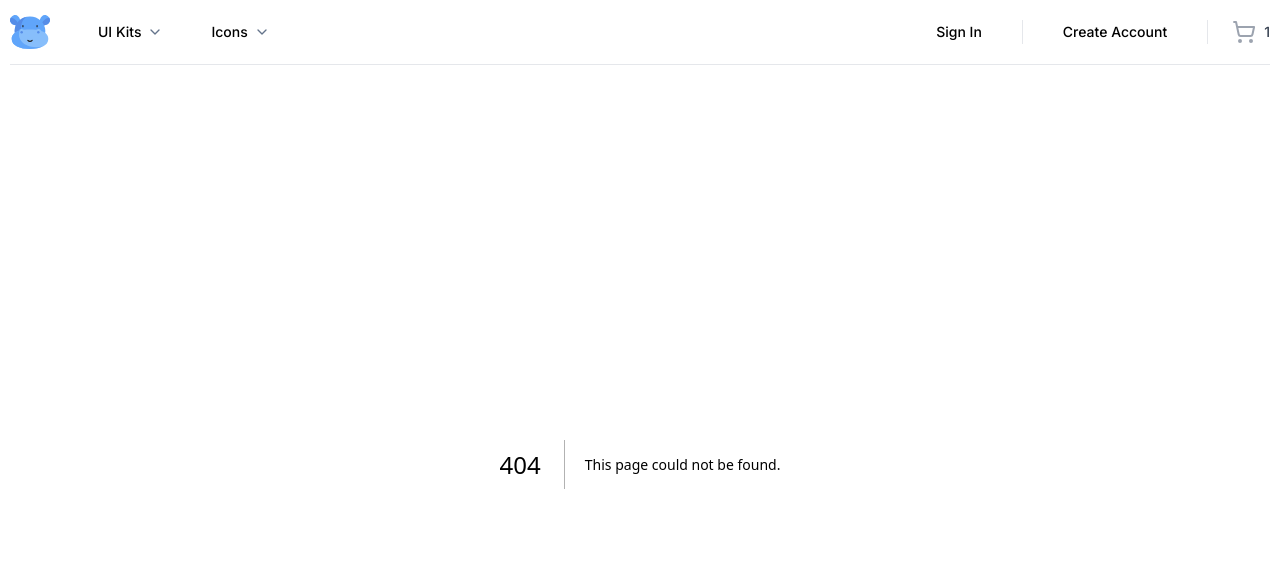
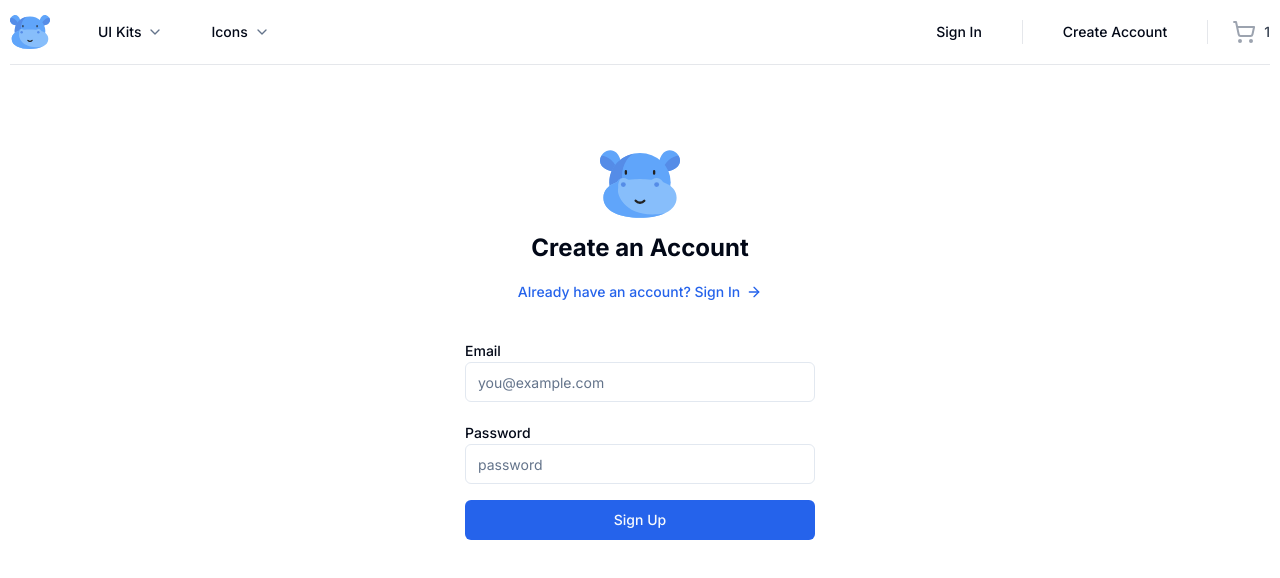
Before and after one commit to medarshanshah/digitalhippo, a Next.js app: page /sign-up in a window 1280 px wide. Before the commit this address had no page. Shown: the top 578 px of the page. Built offline with nearby package versions, Linux system fonts and the light colour scheme.

Commit message:
implementing signup authentication

```diff
--- /dev/null
+++ b/src/app/(auth)/sign-up/page.tsx
@@ -0,0 +1,83 @@
+"use client"
+import { Icons } from "@/components/Icons";
+import { Button, buttonVariants } from "@/components/ui/button";
+import { Input } from "@/components/ui/input";
+import { Label } from "@/components/ui/label";
+import { cn } from "@/lib/utils";
+import { ArrowRight } from "lucide-react";
+import Link from "next/link";
+import { useForm } from "react-hook-form";
+import { zodResolver } from '@hookform/resolvers/zod'
+import {
+    AuthCredentialsValidator,
+    TAuthCredentialsValidator
+} from '@/lib/validators/account-credentials-validator'
+
+const Page = () => {
+
+    const {
+        register,
+        handleSubmit,
+        formState: {errors}
+    } = useForm<TAuthCredentialsValidator>({
+        resolver: zodResolver(AuthCredentialsValidator)
+    })
+
+    const onSubmit = ({email, password}: TAuthCredentialsValidator) => {
+        //send data to the server
+    }
+
+    return <>
+        <div className="container relative flex pt-20 flex-col items-center justify-center lg:px-0">
+            <div className="mx-auto flex w-full flex-col justify-center space-y-6 sm:w-[350px]">
+                <div className="flex flex-col items-center space-y-2 text-center">
+                    <Icons.logo className='h-20 w-20' />
+                    <h1 className="text-2xl font-bold">
+                        Create an Account
+                    </h1>
+
+                    <Link className={buttonVariants({
+                        variant: 'link',
+                        className: 'gap-1.5'
+                    })}
+                    href='/sign-in'>
+                        Already have an account? Sign In
+                        <ArrowRight className='h-4 w-4' />
+                    </Link>
+                </div>
+
+                <div className="grid gap-6">
+                    <form onSubmit={handleSubmit(onSubmit)}>
+                        <div className="grid gap-2">
+
+                            <div className="grid gap-1 py-2">
+                                <Label htmlFor="email">Email</Label>
+                                <Input
+                                    {...register("email")}
+                                    className={cn({
+                                    "focus-visible:ring-red-500": errors.email
+                                })}
+                                placeholder="you@example.com"/>
+                            </div>
+
+                            <div className="grid gap-1 py-2">
+                                <Label htmlFor="password">Password</Label>
+                                <Input
+                                    {...register("password")}
+                                    className={cn({
+                                    "focus-visible:ring-red-500": errors.password
+                                })}
+                                placeholder="password"/>
+                            </div>
+
+                            <Button>Sign Up</Button>
+
+                        </div>
+                    </form>
+                </div>
+            </div>
+        </div>
+    </>
+}
+
+export default Page;
--- /dev/null
+++ b/src/components/ui/input.tsx
@@ -0,0 +1,25 @@
+import * as React from "react"
+
+import { cn } from "@/lib/utils"
+
+export interface InputProps
+  extends React.InputHTMLAttributes<HTMLInputElement> {}
+
+const Input = React.forwardRef<HTMLInputElement, InputProps>(
+  ({ className, type, ...props }, ref) => {
+    return (
+      <input
+        type={type}
+        className={cn(
+          "flex h-10 w-full rounded-md border border-input bg-background px-3 py-2 text-sm ring-offset-background file:border-0 file:bg-transparent file:text-sm file:font-medium placeholder:text-muted-foreground focus-visible:outline-none focus-visible:ring-2 focus-visible:ring-ring focus-visible:ring-offset-2 disabled:cursor-not-allowed disabled:opacity-50",
+          className
+        )}
+        ref={ref}
+        {...props}
+      />
+    )
+  }
+)
+Input.displayName = "Input"
+
+export { Input }
--- /dev/null
+++ b/src/components/ui/label.tsx
@@ -0,0 +1,26 @@
+"use client"
+
+import * as React from "react"
+import * as LabelPrimitive from "@radix-ui/react-label"
+import { cva, type VariantProps } from "class-variance-authority"
+
+import { cn } from "@/lib/utils"
+
+const labelVariants = cva(
+  "text-sm font-medium leading-none peer-disabled:cursor-not-allowed peer-disabled:opacity-70"
+)
+
+const Label = React.forwardRef<
+  React.ElementRef<typeof LabelPrimitive.Root>,
+  React.ComponentPropsWithoutRef<typeof LabelPrimitive.Root> &
+    VariantProps<typeof labelVariants>
+>(({ className, ...props }, ref) => (
+  <LabelPrimitive.Root
+    ref={ref}
+    className={cn(labelVariants(), className)}
+    {...props}
+  />
+))
+Label.displayName = LabelPrimitive.Root.displayName
+
+export { Label }
--- /dev/null
+++ b/src/lib/validators/account-credentials-validator.ts
@@ -0,0 +1,10 @@
+import { z } from 'zod'
+
+export const AuthCredentialsValidator = z.object({
+    email: z.string().email(),
+    password: z.string().min(8, {
+        message: 'Password must be at least 8 characters long'
+    })
+})
+
+export type TAuthCredentialsValidator = z.infer<typeof AuthCredentialsValidator>
```
Also changed, not shown: package.json (+6 -1 lines), 1 other file (tests, documents, lock files or other folders).
